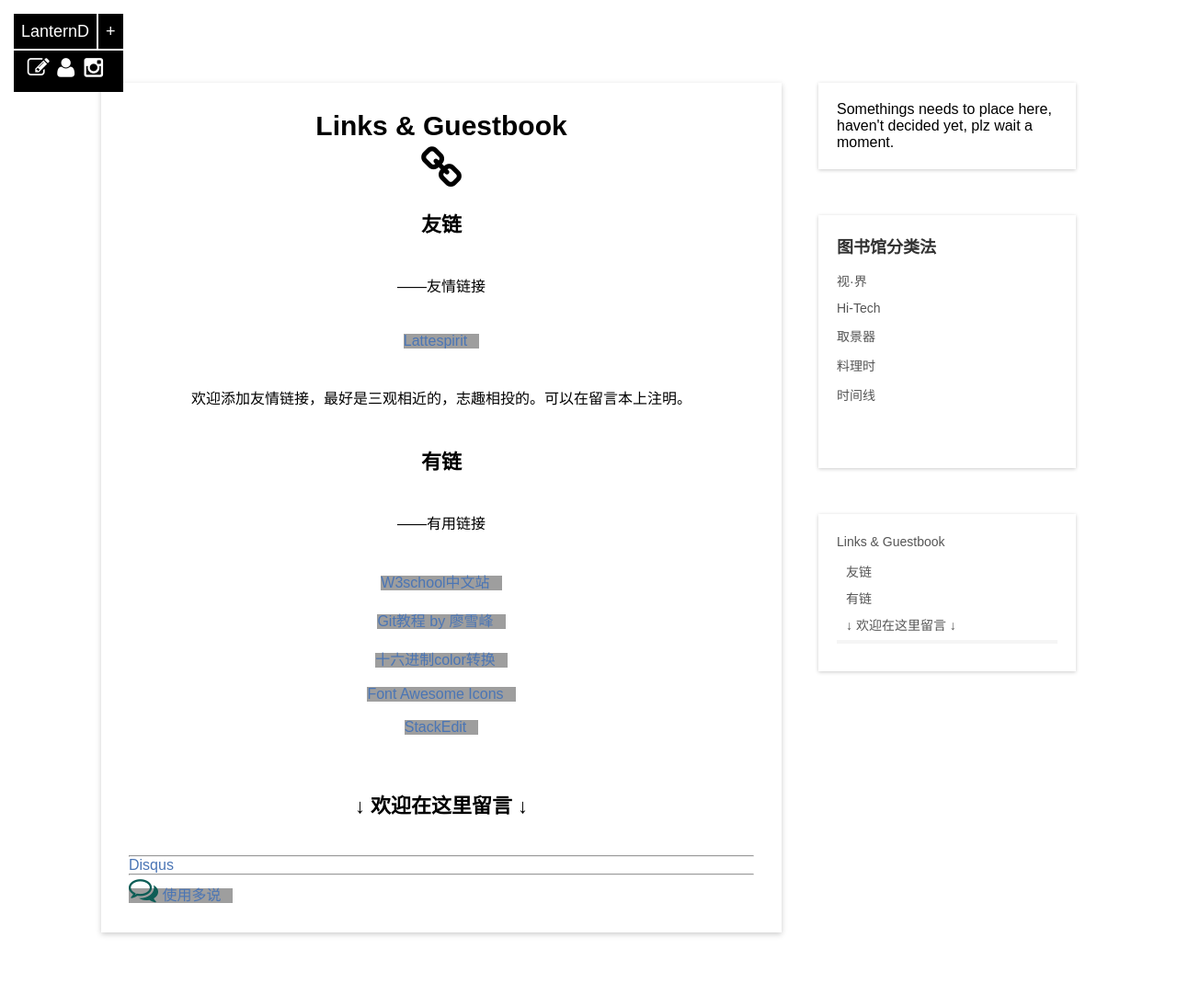
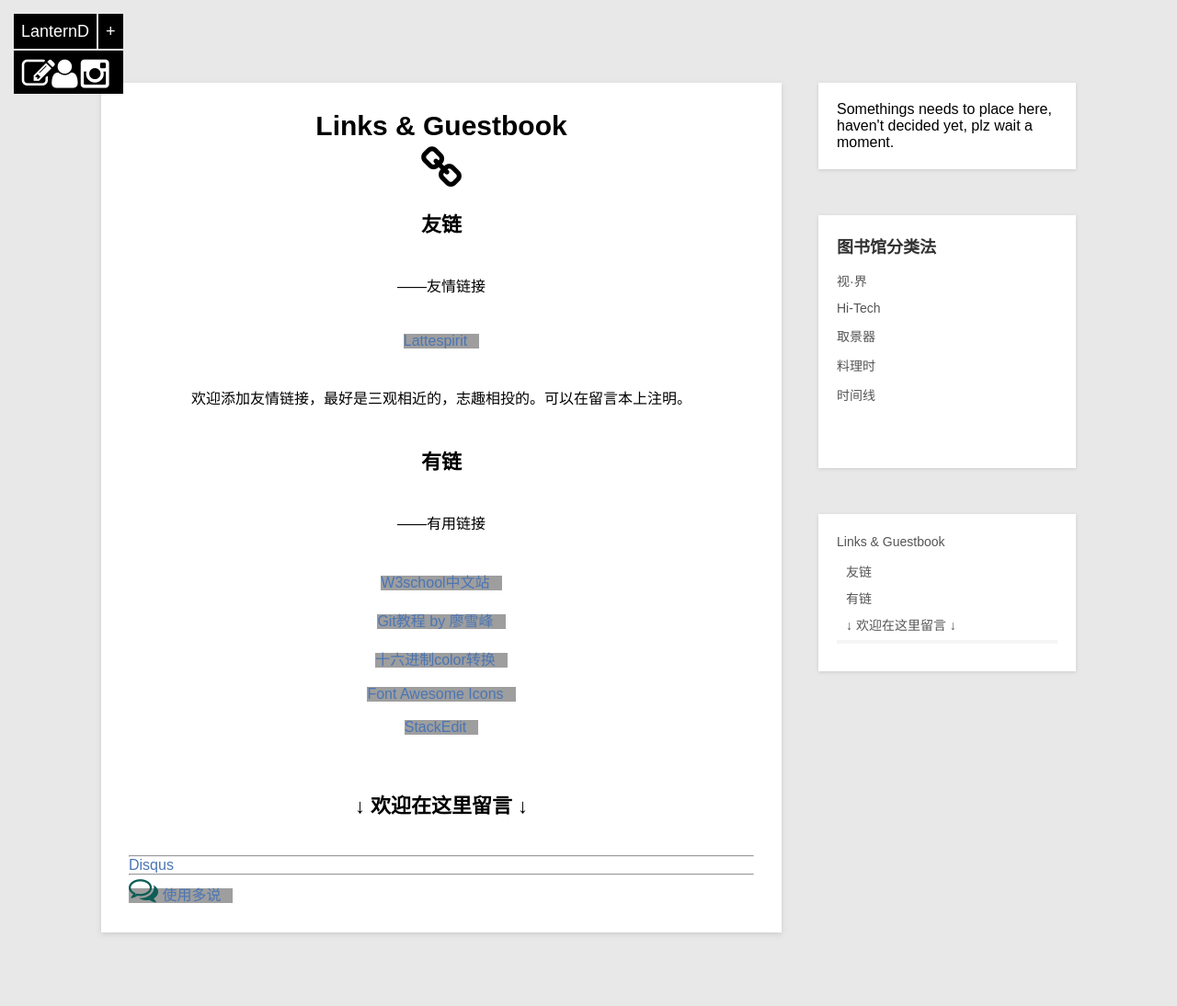
Before and after one commit to LanternD/lanternd.github.io, a Jekyll site: the page built from guestbook.html, in a window 1280 px wide. Shown: the whole page at 92% size. Built offline with Jekyll 4.4.1, drawn with Linux system fonts in a browser that asks for light colours; comment, search, counter and statistics services are not loaded; grey boxes are pictures that could not be loaded.

Commit message:
larger fa icons

```diff
--- a/_includes/homemenu.html
+++ b/_includes/homemenu.html
@@ -4,9 +4,9 @@
         <a class="home-follow" href="#" title="More of this site">+</a>
     </div>
     <div class="home-contact">
-        <a href="/guestbook.html" style="margin-left:-5px" title="留言板"><i class="fa fa-pencil-square-o fa-lg" style="color:#FFFFF"></i></a>
-        <a href="/about.html" title="关于我"><i class="fa fa-user fa-lg" style="color:#FFFFF"></i></a>
-        <a href="http://instagram.com/lantern_d/" target="_blank" title="My Instagram"><i class="fa fa-instagram fa-lg" style="color:#FFFFF"></i></a>
+        <a href="/guestbook.html" style="margin-left:-5px" title="留言板"><i class="fa fa-pencil-square-o fa-2x" style="color:#FFFFF"></i></a>
+        <a href="/about.html" title="关于我"><i class="fa fa-user fa-2x" style="color:#FFFFF"></i></a>
+        <a href="http://instagram.com/lantern_d/" target="_blank" title="My Instagram"><i class="fa fa-instagram fa-2x" style="color:#FFFFF"></i></a>
     </div>
 </div>
 
--- a/_layouts/page.html
+++ b/_layouts/page.html
@@ -1,6 +1,17 @@
 ---
 layout: default
 ---
+
+<link rel="stylesheet" href="/js/prettify/prettify.css" />
+<style type="text/css">
+    body { background:#e8e8e8; }
+    @media screen and (max-width: 750px){
+        body { background:#fff; }
+    }
+    @media screen and (max-width: 1020px){
+        body { background:#fff; }
+    }
+</style>
 
 <div id="content">
     <div class="entry">
--- a/css/default.css
+++ b/css/default.css
@@ -103,7 +103,7 @@ pre ol{margin-left:25px;list-style-type:decimal;}
 .index-content .section { margin-left:30%; padding-top:80px; padding-right:15%; ;}
 
 .index-content .artical-list { width:70%; margin:0 auto; }
-.index-content .artical-list li { margin-bottom:70px; }
+.index-content .artical-list li { margin-bottom:70px; font-size: 18px}
 .index-content h2 { font-size:20px; margin-bottom:15px; word-break: break-all;}
 .index-content h2 a { color:#444 }
 .index-content h2 a:hover { color:#E50053; text-decoration:none; }
@@ -148,8 +148,9 @@ h3.about {color:#777;margin-top:20px;font-size:22px;margin-bottom:10px}
 .home-menu-icon:hover,
 .home-follow:hover { color:#fff; text-decoration:none; }
 .home-contact { color:#fff; margin-top:2px; background:#000; padding:8px 0 7px; text-align:center;}
-.home-contact a { width:30px; height: 30px; display:inline-block; color:#FFFFFF; font-size:18px;}
+.home-contact a { width:32px; height: 32px; display:inline-block; color:#FFFFFF; font-size:18px;}
 .home-contact img { width:18px; }
+.home-contact i {padding-right: 3px;}
 
 @media screen and (max-width: 750px){
     body {font-size:14px;}
--- a/guestbook.html
+++ b/guestbook.html
@@ -2,6 +2,7 @@
 layout: page
 title: Links & Guestbook
 date: 2014-12-16 08:08:08 +0500
+id: guestbook
 ---
 
 <center><i class="fa fa-link fa-3x" align:></i></center>
```
